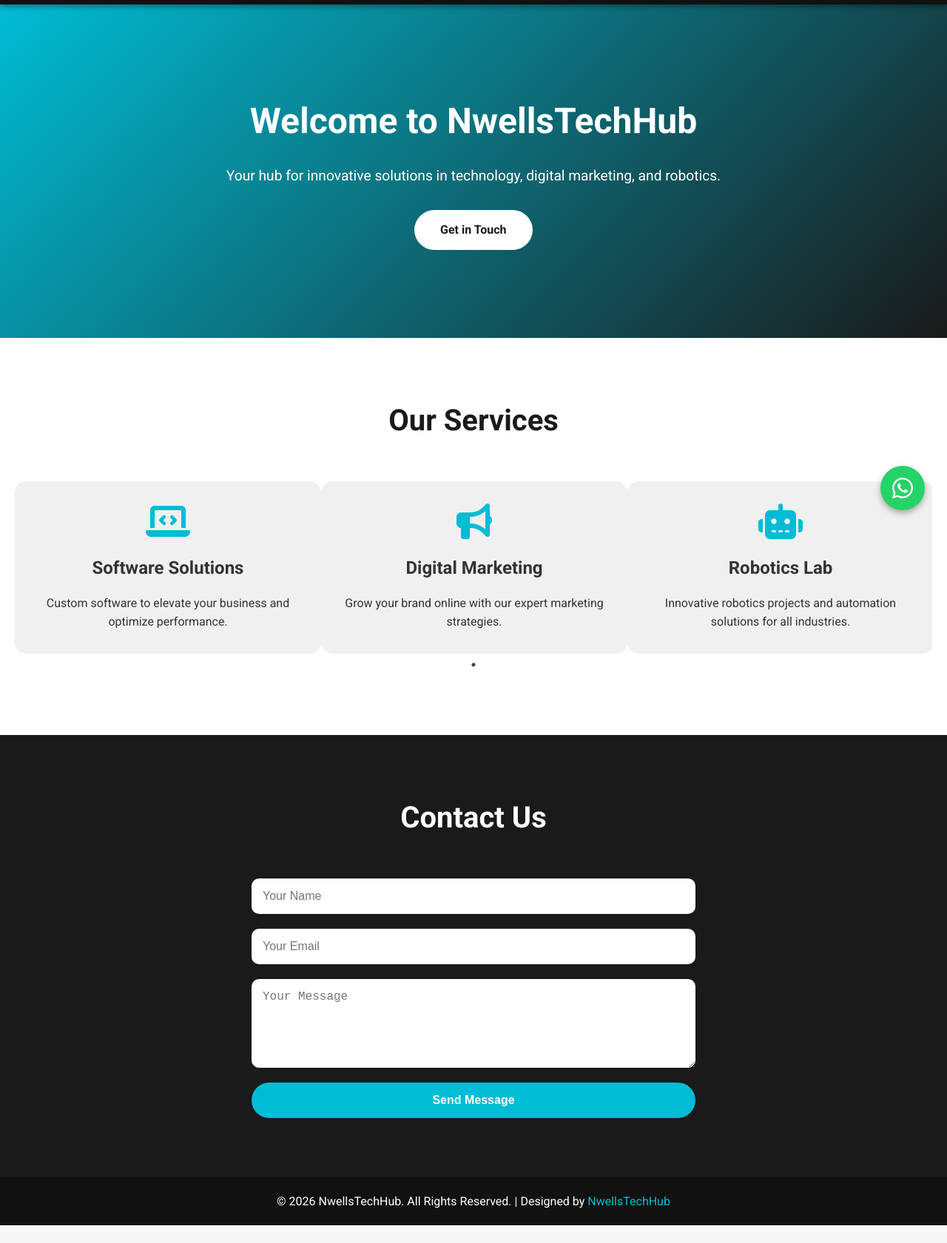
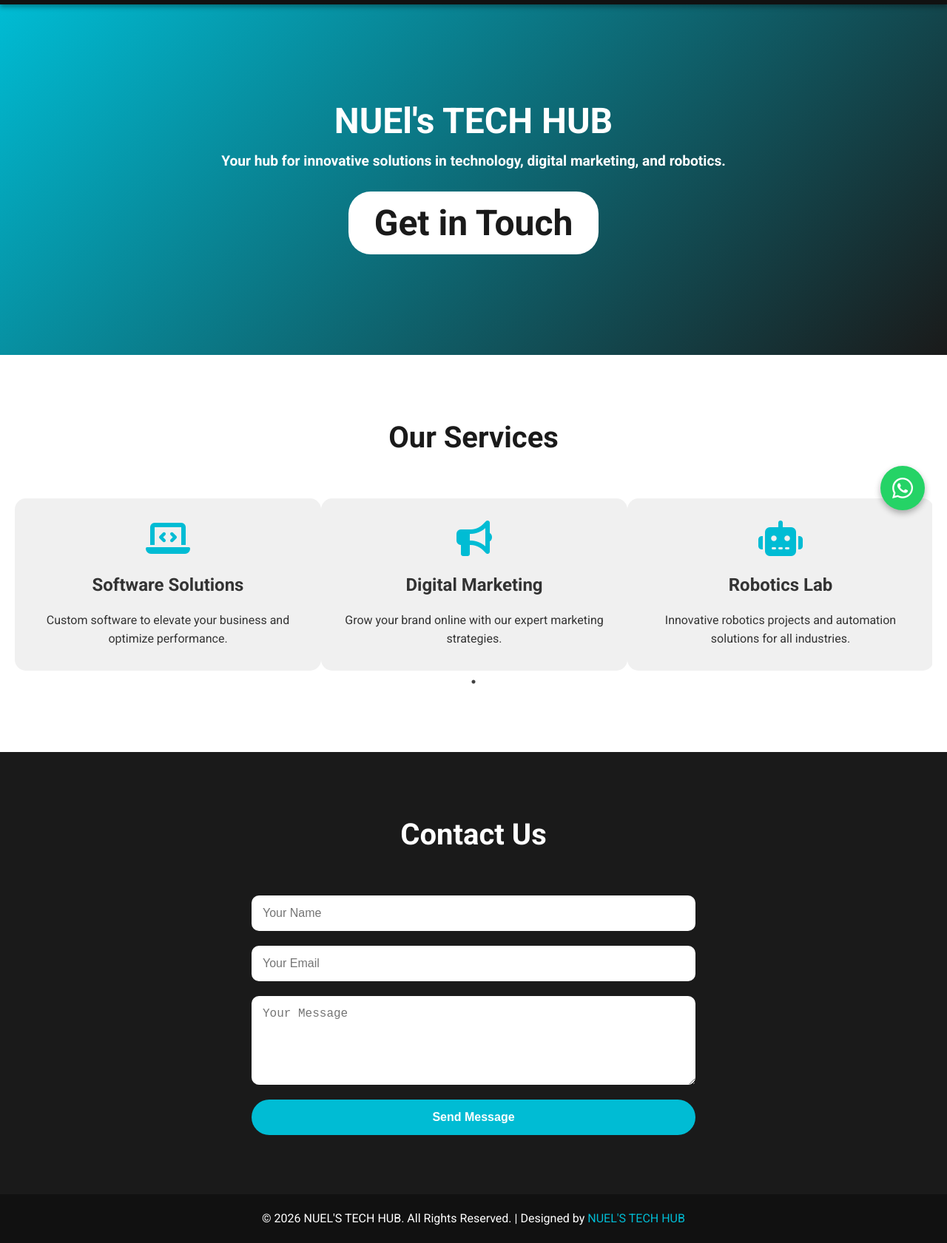
Before and after one commit to nuel-web-tech/Nuel-demo2, a plain HTML site: page index.html in a window 1280 px wide. Shown: the part 80-1761 px from the top of the page at 74% size. Before the commit the page ends 1737 px from the top, so only its background shows below. Drawn offline with nearby package versions, Linux system fonts and the light colour scheme.

Commit message:
index.html

```diff
--- a/index.html
+++ b/index.html
@@ -3,7 +3,7 @@
 <head>
     <meta charset="UTF-8">
     <meta name="viewport" content="width=device-width, initial-scale=1.0">
-    <title>NwellsTechHub</title>
+    <title>NUEL'S TECH HUB</title>
     <!-- Google Fonts -->
     <link href="https://fonts.googleapis.com/css2?family=Roboto:wght@400;700&family=Montserrat:wght@700&display=swap" rel="stylesheet">
     <!-- Font Awesome -->
@@ -106,7 +106,7 @@
 
     <!-- Hero Section -->
     <section class="hero" id="home">
-        <h1>Welcome to NwellsTechHub</h1>
+        <h1>NUEl's TECH HUB
         <p>Your hub for innovative solutions in technology, digital marketing, and robotics.</p>
         <a href="#contact">Get in Touch</a>
     </section>
@@ -146,11 +146,11 @@
 
     <!-- Footer -->
     <footer>
-        <p>&copy; 2026 NwellsTechHub. All Rights Reserved. | Designed by <a href="#">NwellsTechHub</a></p>
+        <p>&copy; 2026 NUEL'S TECH HUB. All Rights Reserved. | Designed by <a href="#">NUEL'S TECH HUB</a></p>
     </footer>
 
     <!-- WhatsApp Button -->
-    <a href="https://wa.me/234000000000" target="_blank" class="whatsapp-btn">
+    <a href="https://wa.me/2349168150082" target="_blank" class="whatsapp-btn">
         <i class="fab fa-whatsapp"></i>
     </a>
 
```
